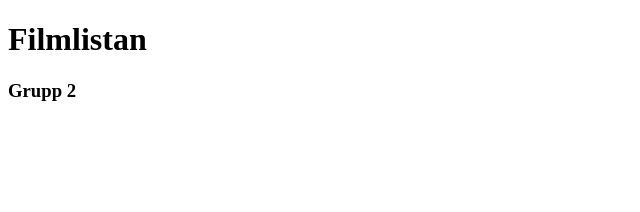
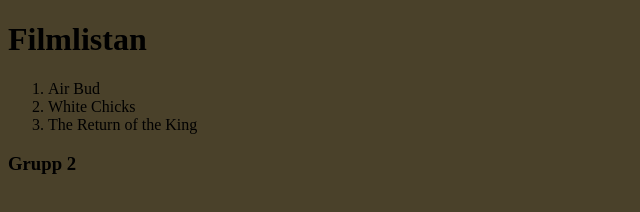
Before and after one commit to patrikboyton/git-demo, a plain HTML site: page index.html in a window 1280 px wide. Shown: the whole page, without its empty margins (0-640 px from the left). Drawn offline with Linux system fonts and the light colour scheme.

Commit message:
Lagt till ol med list-items

```diff
--- a/index.html
+++ b/index.html
@@ -4,9 +4,15 @@
 		<meta charset="UTF-8" />
 		<meta name="viewport" content="width=device-width, initial-scale=1.0" />
 		<title>Filmlistan</title>
+        <link rel="stylesheet" href="styles.css">
 	</head>
 	<body>
 		<h1>Filmlistan</h1>
+        <ol>
+            <li>Air Bud</li>
+            <li>White Chicks</li>
+            <li>The Return of the King</li>
+        </ol>
 		<h3>Grupp 2</h3>
 	</body>
 </html>
```
